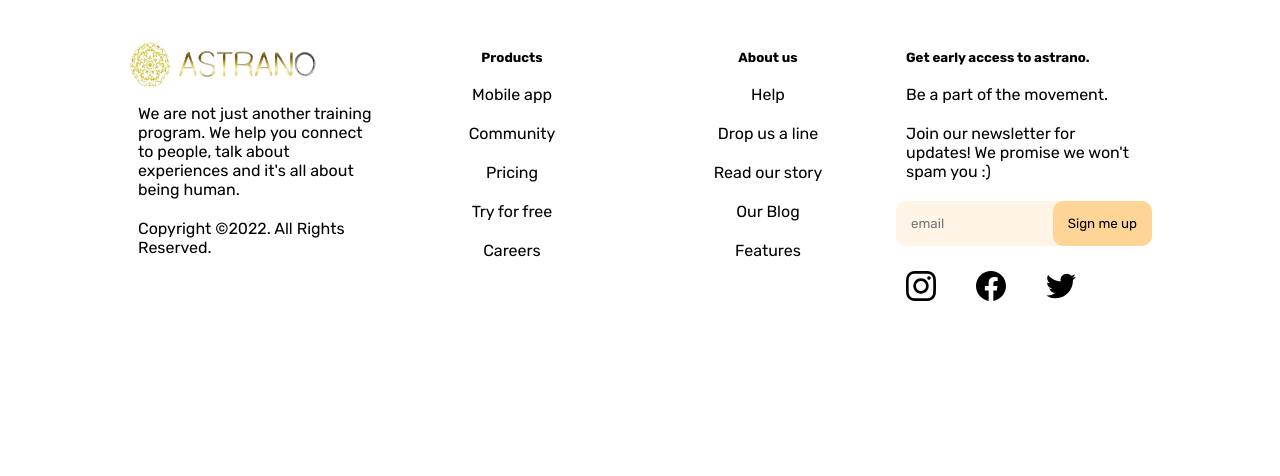
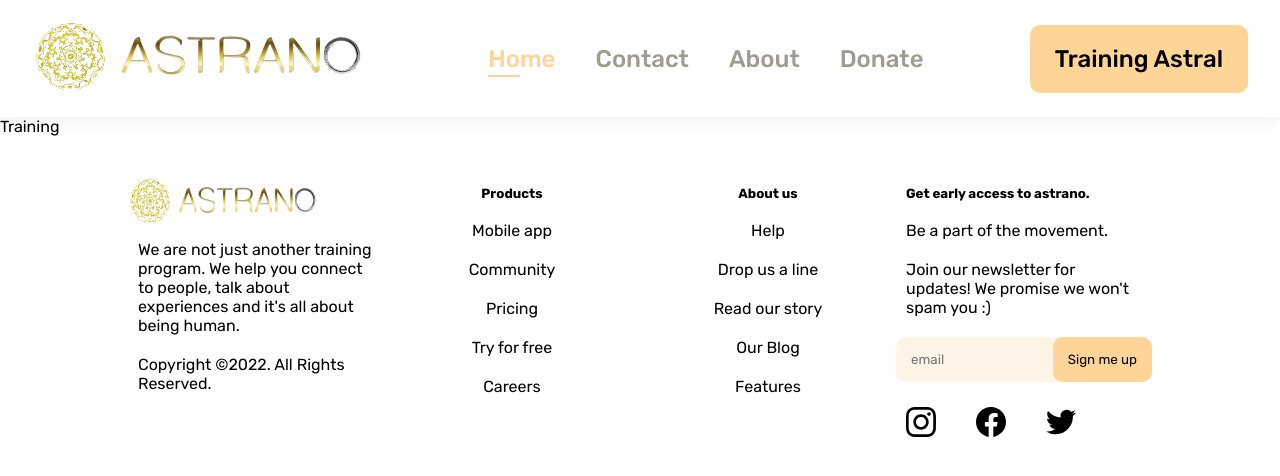
Before and after one commit to frivar31/astrano, a React (Create React App) app: page /training in a window 1280 px wide. Shown: the top 476 px of the page. Built offline with nearby package versions, Linux system fonts and the light colour scheme.

Commit message:
added a training page

```diff
--- a/src/App.js
+++ b/src/App.js
@@ -5,6 +5,7 @@ import Contact from './pages/Contact';
 import Donate from './pages/Donate';
 import Header from './components/header/Header';
 import Footer from './components/footer/Footer';
+import Training from './pages/Training';
 
 
 function App() {
@@ -15,6 +16,7 @@ function App() {
               <Route  path="/contact" element={<><Header/><Contact/></>} />
               <Route  path="/about" element={<><Header/><About/> </> }/>
               <Route  path="/donate" element={<><Header/><Donate/></> } />
+              <Route  path="/training" element={<Training/> } />
           </Routes>
       <Footer/>
 
--- /dev/null
+++ b/src/pages/Training.js
@@ -0,0 +1,13 @@
+import React from 'react'
+import Header from '../components/header/Header'
+
+function Training() {
+  return (
+    <div>
+        <Header/>
+        Training
+    </div>
+  )
+}
+
+export default Training
```
